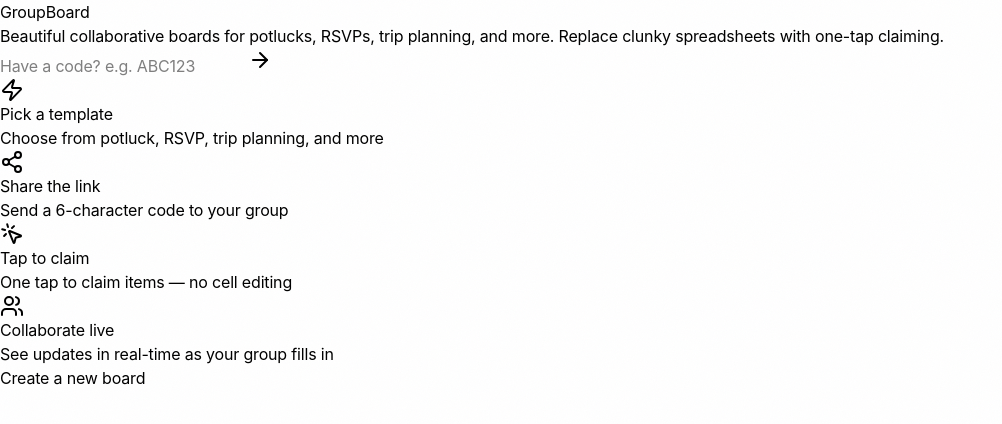
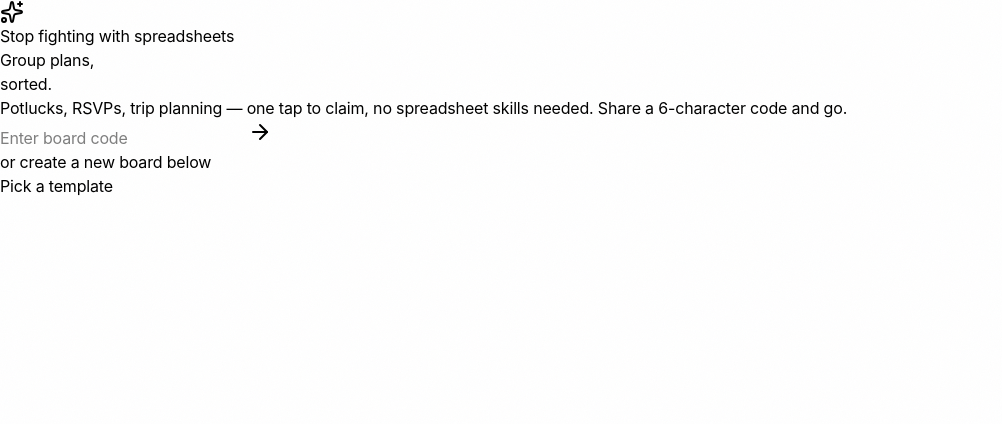
Before and after one commit to LakshmiSravyaVedantham/groupboard, a React (Vite) app in the folder client/: page / in a window 1280 px wide. Shown: the top 424 px of the page, without its empty margins (0-1002 px from the left). Built offline with nearby package versions, Linux system fonts and the light colour scheme.

Commit message:
Redesign landing page with editorial hero and minimal template cards

```diff
--- a/client/src/components/groupboard/TemplateSelector.tsx
+++ b/client/src/components/groupboard/TemplateSelector.tsx
@@ -17,53 +17,51 @@
 
 export function TemplateSelector({ onSelect }: TemplateSelectorProps) {
   return (
-    <div className="grid grid-cols-1 sm:grid-cols-2 lg:grid-cols-3 gap-4">
+    <div className="grid grid-cols-1 sm:grid-cols-2 lg:grid-cols-3 gap-3">
       {Object.values(templates).map((template, i) => {
         const Icon = iconMap[template.icon];
         const theme = templateThemes[template.type];
         return (
           <motion.button
             key={template.type}
-            initial={{ opacity: 0, y: 20 }}
+            initial={{ opacity: 0, y: 15 }}
             animate={{ opacity: 1, y: 0 }}
-            transition={{ delay: i * 0.08, duration: 0.3 }}
-            whileHover={{ scale: 1.02, y: -3 }}
+            transition={{ delay: i * 0.06, duration: 0.35 }}
+            whileHover={{ y: -2 }}
             whileTap={{ scale: 0.98 }}
             onClick={() => onSelect(template.type)}
-            className="flex flex-col items-start gap-3 rounded-xl border-2 border-transparent hover:border-white/50 hover:shadow-xl transition-all text-left cursor-pointer group overflow-hidden relative"
+            className="flex flex-col items-start rounded-xl border border-border bg-card hover:bg-accent/50 hover:border-border/80 transition-all text-left cursor-pointer group overflow-hidden"
           >
-            {/* Gradient banner at top */}
-            <div className={cn("w-full px-5 pt-5 pb-3", theme.headerGradient)}>
-              <div className="flex items-center justify-between">
-                <div className="p-2 rounded-lg bg-white/25 backdrop-blur-sm">
-                  {Icon && <Icon className="w-5 h-5 text-white" />}
+            {/* Color strip at top */}
+            <div className={cn("w-full h-1", theme.headerGradient)} />
+
+            <div className="p-5 w-full">
+              <div className="flex items-center justify-between mb-3">
+                <div className={cn("p-2.5 rounded-lg", theme.accentLight)}>
+                  {Icon && <Icon className={cn("w-5 h-5", theme.accent)} />}
                 </div>
-                <ArrowRight className="w-4 h-4 text-white/50 opacity-0 group-hover:opacity-100 transition-opacity" />
+                <ArrowRight className="w-4 h-4 text-muted-foreground/0 group-hover:text-muted-foreground transition-colors" />
               </div>
-              <h3 className="font-bold text-lg text-white mt-2 drop-shadow-sm">{template.label}</h3>
-            </div>
 
-            {/* Details area */}
-            <div className="px-5 pb-5 w-full">
-              <p className="text-sm text-muted-foreground">{template.description}</p>
+              <h3 className="font-semibold text-foreground mb-1">{template.label}</h3>
+              <p className="text-sm text-muted-foreground leading-relaxed">{template.description}</p>
 
-              {/* Column chips */}
-              <div className="flex flex-wrap gap-1.5 mt-3">
-                {template.config.columns.map((col) => (
+              {/* Column tags */}
+              <div className="flex flex-wrap gap-1.5 mt-4">
+                {template.config.columns.slice(0, 3).map((col) => (
                   <span
                     key={col.key}
-                    className={cn("px-2 py-0.5 rounded-full text-[11px] font-medium", theme.needsChip, theme.needsChipText)}
+                    className="px-2 py-0.5 rounded-md text-[11px] font-medium bg-muted text-muted-foreground"
                   >
                     {col.label}
                   </span>
                 ))}
+                {template.config.columns.length > 3 && (
+                  <span className="px-2 py-0.5 rounded-md text-[11px] font-medium bg-muted text-muted-foreground">
+                    +{template.config.columns.length - 3}
+                  </span>
+                )}
               </div>
-
-              {template.sampleItems.length > 0 && (
-                <p className="text-[11px] text-muted-foreground/60 mt-2">
-                  Includes {template.sampleItems.length} sample items
-                </p>
-              )}
             </div>
           </motion.button>
         );
--- a/client/src/pages/Landing.tsx
+++ b/client/src/pages/Landing.tsx
@@ -1,7 +1,7 @@
 import { useState } from "react";
 import { useLocation } from "wouter";
 import { motion } from "framer-motion";
-import { Zap, Users, Share2, MousePointerClick, ArrowRight } from "lucide-react";
+import { ArrowRight, Sparkles } from "lucide-react";
 import { TemplateSelector } from "@/components/groupboard/TemplateSelector";
 import type { TemplateType } from "@shared/schema.ts";
 
@@ -21,89 +21,73 @@
     }
   };
 
-  const steps = [
-    { icon: Zap, title: "Pick a template", desc: "Choose from potluck, RSVP, trip planning, and more" },
-    { icon: Share2, title: "Share the link", desc: "Send a 6-character code to your group" },
-    { icon: MousePointerClick, title: "Tap to claim", desc: "One tap to claim items — no cell editing" },
-    { icon: Users, title: "Collaborate live", desc: "See updates in real-time as your group fills in" },
-  ];
+  return (
+    <div className="min-h-screen">
+      {/* Hero section */}
+      <div className="relative overflow-hidden">
+        {/* Gradient orbs */}
+        <div className="absolute top-[-200px] left-[-100px] w-[500px] h-[500px] rounded-full bg-primary/5 blur-3xl pointer-events-none" />
+        <div className="absolute top-[-100px] right-[-150px] w-[400px] h-[400px] rounded-full bg-violet-500/5 blur-3xl pointer-events-none" />
 
-  return (
-    <div className="min-h-screen bg-gradient-to-b from-primary/5 via-background to-background">
-      <div className="max-w-4xl mx-auto px-4 py-12 sm:py-16">
-        {/* Hero */}
+        <div className="max-w-5xl mx-auto px-5 pt-16 sm:pt-24 pb-16">
           <motion.div
-          initial={{ opacity: 0, y: -20 }}
+            initial={{ opacity: 0, y: 20 }}
             animate={{ opacity: 1, y: 0 }}
-          className="text-center mb-10"
+            transition={{ duration: 0.5 }}
+            className="text-center max-w-2xl mx-auto"
           >
-          <h1 className="text-4xl sm:text-5xl font-bold tracking-tight mb-3">
-            Group<span className="text-primary">Board</span>
+            <div className="inline-flex items-center gap-2 px-3 py-1 rounded-full bg-primary/10 text-primary text-xs font-medium mb-6 border border-primary/20">
+              <Sparkles className="w-3 h-3" />
+              Stop fighting with spreadsheets
+            </div>
+
+            <h1 className="text-4xl sm:text-6xl font-bold tracking-tight leading-[1.1] mb-5">
+              Group plans,
+              <br />
+              <span className="text-primary">sorted.</span>
             </h1>
-          <p className="text-lg text-muted-foreground max-w-xl mx-auto mb-6">
-            Beautiful collaborative boards for potlucks, RSVPs, trip planning, and more.
-            Replace clunky spreadsheets with one-tap claiming.
+
+            <p className="text-lg text-muted-foreground leading-relaxed max-w-lg mx-auto mb-10">
+              Potlucks, RSVPs, trip planning — one tap to claim, no spreadsheet skills needed.
+              Share a 6-character code and go.
             </p>
 
             {/* Join existing board */}
-          <form onSubmit={handleJoinByCode} className="flex items-center gap-2 max-w-xs mx-auto">
+            <form onSubmit={handleJoinByCode} className="flex items-center gap-2 max-w-xs mx-auto mb-4">
               <input
                 type="text"
                 value={joinCode}
                 onChange={(e) => setJoinCode(e.target.value.toUpperCase().slice(0, 6))}
-              placeholder="Have a code? e.g. ABC123"
+                placeholder="Enter board code"
                 maxLength={6}
-              className="flex-1 px-3 py-2.5 border rounded-lg text-sm text-center font-mono tracking-widest outline-none focus:ring-2 focus:ring-primary/20 focus:border-primary uppercase"
+                className="flex-1 px-4 py-3 bg-card border border-border rounded-xl text-sm text-center font-mono tracking-widest outline-none focus:ring-2 focus:ring-primary/30 focus:border-primary/50 uppercase placeholder:text-muted-foreground/40 placeholder:tracking-normal placeholder:font-sans"
               />
               <button
                 type="submit"
                 disabled={joinCode.trim().length !== 6}
-              className="p-2.5 bg-primary text-primary-foreground rounded-lg hover:bg-primary/90 transition-colors disabled:opacity-30"
+                className="p-3 bg-primary text-primary-foreground rounded-xl hover:bg-primary/90 transition-all disabled:opacity-20 disabled:cursor-not-allowed"
               >
                 <ArrowRight className="w-4 h-4" />
               </button>
             </form>
+
+            <p className="text-xs text-muted-foreground/50">or create a new board below</p>
           </motion.div>
+        </div>
+      </div>
 
-        {/* How it works */}
+      {/* Templates section */}
+      <div className="max-w-5xl mx-auto px-5 pb-20">
         <motion.div
           initial={{ opacity: 0 }}
           animate={{ opacity: 1 }}
-          transition={{ delay: 0.15 }}
-          className="grid grid-cols-2 sm:grid-cols-4 gap-4 mb-12"
+          transition={{ delay: 0.3, duration: 0.5 }}
         >
-          {steps.map((step, i) => (
-            <motion.div
-              key={step.title}
-              initial={{ opacity: 0, y: 15 }}
-              animate={{ opacity: 1, y: 0 }}
-              transition={{ delay: 0.2 + i * 0.08 }}
-              className="text-center p-4"
-            >
-              <div className="w-10 h-10 rounded-full bg-primary/10 text-primary flex items-center justify-center mx-auto mb-2">
-                <step.icon className="w-5 h-5" />
-              </div>
-              <p className="text-sm font-semibold mb-0.5">{step.title}</p>
-              <p className="text-xs text-muted-foreground leading-relaxed">{step.desc}</p>
-            </motion.div>
-          ))}
-        </motion.div>
-
-        {/* Divider */}
-        <div className="flex items-center gap-3 mb-8">
-          <div className="flex-1 h-px bg-border" />
-          <span className="text-sm font-semibold text-muted-foreground uppercase tracking-wider">
-            Create a new board
-          </span>
+          <div className="flex items-center gap-4 mb-8">
+            <h2 className="text-sm font-semibold text-muted-foreground uppercase tracking-wider">Pick a template</h2>
             <div className="flex-1 h-px bg-border" />
           </div>
 
-        {/* Templates */}
-        <motion.div
-          initial={{ opacity: 0 }}
-          animate={{ opacity: 1 }}
-          transition={{ delay: 0.35 }}
-        >
           <TemplateSelector onSelect={handleSelect} />
         </motion.div>
       </div>
```
Lines whose indentation alone changed are shown as unchanged.
